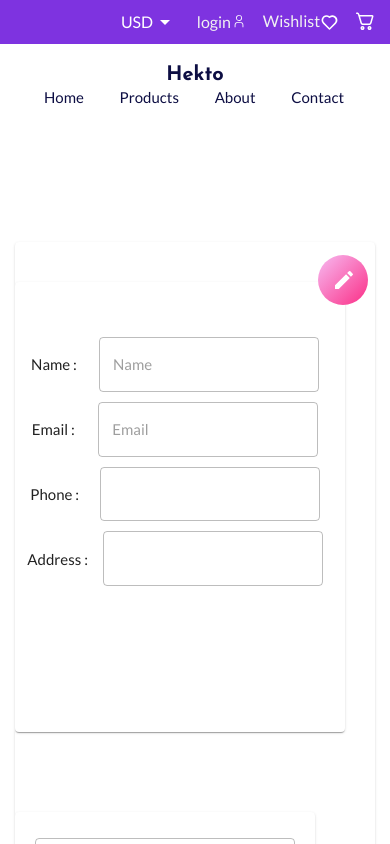
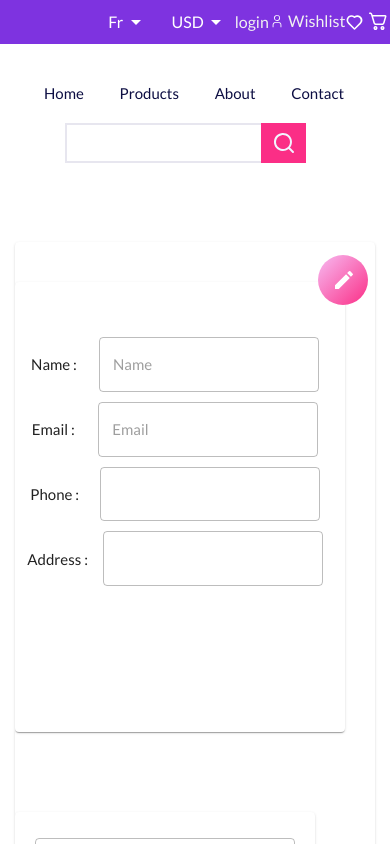
Before and after one commit to HussainSal/ecommerce-app, a Next.js app: page /account in a window 390 px wide. Shown: the top 844 px of the page. Built offline with nearby package versions, Linux system fonts and the light colour scheme; no server answers.

Commit message:
lang implemented

```diff
--- /dev/null
+++ b/assets/locales/en.js
@@ -0,0 +1,3 @@
+export default {
+  header: "New Furniture Collection Trends In 2021",
+};
--- /dev/null
+++ b/assets/locales/fr.js
@@ -0,0 +1,3 @@
+export default {
+  header: "Nouvelles tendances de la collection de meubles en 2021",
+};
--- a/components/partials/Layout.module.css
+++ b/components/partials/Layout.module.css
@@ -176,8 +176,15 @@
 }
 
 @media (max-width: 840px) {
+  .navigation2 {
+    display: flex;
+    flex-direction: column;
+    position: relative;
+  }
   .searchBox {
-    display: none;
+    position: absolute;
+    left: 6px;
+    top: -60px;
   }
 
   .navBox {
@@ -185,6 +192,18 @@
   }
   .slice1 {
     display: none;
+  }
+}
+
+@media (max-width: 575px) {
+  .hektoHeading {
+    display: none;
+  }
+
+  .searchBox {
+    position: absolute;
+    left: 65px;
+    top: 60px;
   }
 }
 
@@ -204,6 +223,8 @@
   .navigation2 {
     display: flex;
     flex-direction: column;
+    height: 800px !important;
+    justify-content: flex-end;
   }
 
   .navBox {
--- a/components/partials/Layout.tsx
+++ b/components/partials/Layout.tsx
@@ -74,6 +74,10 @@ const Layout = ({ children }) => {
     setcurrency(event.target.value);
   };
 
+  const languageChange = (event) => {
+    setcurrency(event.target.value);
+  };
+
   const submitHandler = (e: React.FormEvent) => {
     e.preventDefault();
     const searchedData = inputRef.current?.value.toLocaleLowerCase();
@@ -104,6 +108,30 @@ const Layout = ({ children }) => {
       <nav className={classes.navigationComplete}>
         <div className={classes.navigation}>
           <div className={classes.navBox}>
+            <Box sx={{ minWidth: 60 }}>
+              <FormControl>
+                <Select
+                  className={style.select}
+                  id="demo-simple-select"
+                  value={currency}
+                  label="Age"
+                  onChange={languageChange}
+                  disableUnderline
+                >
+                  <MenuItem onClick={() => ctx.setLang("fr")} value="usd">
+                    <Typography className={style.menuItem} variant="subtitle1">
+                      Fr
+                    </Typography>
+                  </MenuItem>
+
+                  <MenuItem onClick={() => ctx.setLang("en-US")} value="inr">
+                    <Typography className={style.menuItem} variant="subtitle1">
+                      En
+                    </Typography>
+                  </MenuItem>
+                </Select>
+              </FormControl>
+            </Box>
             <Box sx={{ minWidth: 60 }}>
               <FormControl>
                 <Select
@@ -203,6 +231,7 @@ const Layout = ({ children }) => {
             <Typography
               style={{ color: "#0D0E43", cursor: "pointer" }}
               variant="h4"
+              className={classes.hektoHeading}
             >
               Hekto
             </Typography>
--- a/next.config.js
+++ b/next.config.js
@@ -1,3 +1,6 @@
 module.exports = {
-  reactStrictMode: true,
+  i18n: {
+    locales: ["en-US", "fr", "nl-NL"],
+    defaultLocale: "fr",
+  },
 };
--- a/store/authContext.tsx
+++ b/store/authContext.tsx
@@ -30,6 +30,8 @@ const AppContext = createContext({
   setReset: null,
   currency: true,
   setCurrency: null,
+  setLang: null,
+  lang: null,
 });
 
 export function AppWrapper({ children }) {
@@ -38,6 +40,7 @@ export function AppWrapper({ children }) {
   const [reset, setReset] = useState(0);
   const [currency, setCurrency] = useState(true);
   const router = useRouter();
+  const [lang, setLang] = useState(null);
 
   useEffect(() => {
     onAuthStateChanged(auth, (user) => {
@@ -74,7 +77,16 @@ export function AppWrapper({ children }) {
 
   return (
     <AppContext.Provider
-      value={{ loggedin, loading, reset, setReset, currency, setCurrency }}
+      value={{
+        loggedin,
+        loading,
+        reset,
+        setReset,
+        currency,
+        setCurrency,
+        setLang,
+        lang,
+      }}
     >
       {children}
     </AppContext.Provider>
```
Also changed, not shown: pages/about.tsx (+8 -1 lines), pages/index.tsx (+15 -2 lines).
